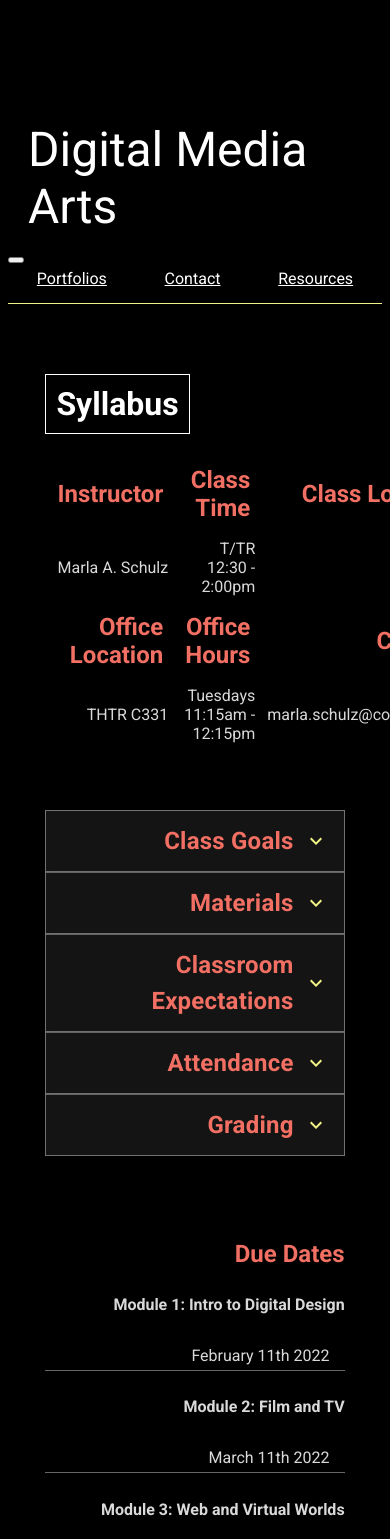
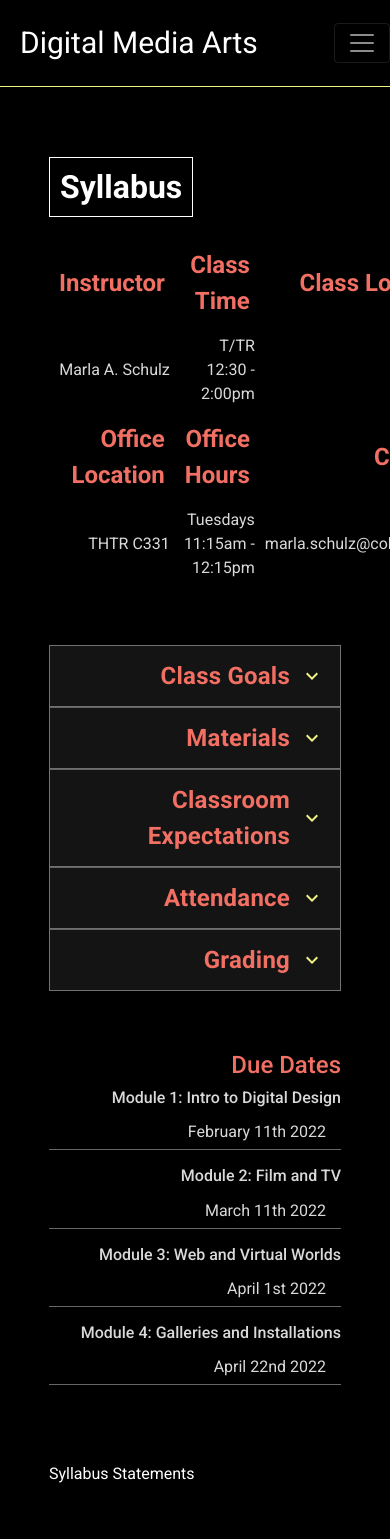
Before and after one commit to marlitas/digital_media, a React (Create React App) app: page / in a window 390 px wide. Shown: the top 1539 px of the page. Built offline with nearby package versions, Linux system fonts and the light colour scheme; a web font is replaced by a local one.

Commit message:
Add in bootstrap syntax

```diff
--- a/src/App.css
+++ b/src/App.css
@@ -2,7 +2,6 @@
 
 
 body {
-  margin-top: 12vh;
   background-color: black;
   color: rgba(255, 255, 255, .85);
   > .footer {
@@ -76,3 +75,21 @@ a {
 .card-heading:hover{
   color:#F26F63;
 }
+
+@media only screen and (max-width: 770px) {
+  h1 {
+    font-size: 2em;
+  }
+}
+
+@media only screen and (max-width: 400px) {
+  h1 {
+    font-family: 'Roboto';
+    font-size: 1.5em;
+  }
+
+  .card-heading {
+    font-size: 1em;
+    font-weight: 400;
+  }
+}
--- a/src/App.js
+++ b/src/App.js
@@ -1,3 +1,4 @@
+import 'bootstrap/dist/css/bootstrap.min.css';
 import './App.css';
 import { Routes, Route} from 'react-router-dom';
 import Header from './components/header/header';
--- a/src/components/calendar/calendar.jsx
+++ b/src/components/calendar/calendar.jsx
@@ -1,8 +1,9 @@
 import './calendar.css'
+import { Container } from 'react-bootstrap';
 
 function calendar() {
   return (
-    <div className="container">
+    <Container>
       <h3>Due Dates</h3>
       <h5>Module 1: Intro to Digital Design</h5>
       <p className="due-date">February 11th 2022</p>
@@ -12,7 +13,7 @@ function calendar() {
       <p className="due-date">April 1st 2022</p>
       <h5>Module 4: Galleries and Installations</h5>
       <p className="due-date">April 22nd 2022</p>
-    </div>
+    </Container>
   )
 }
 
--- a/src/components/home/home.jsx
+++ b/src/components/home/home.jsx
@@ -1,15 +1,16 @@
 import './home.css';
 import Syllabus from '../syllabus/syllabus';
-import Calendar from '../calendar/calendar'
+import Calendar from '../calendar/calendar';
+import { Container } from 'react-bootstrap';
 
 function home() {
   return (
     <>
       <Syllabus />
       <Calendar />
-      <div className='container'>
+      <Container>
         <a href="https://www.colorado.edu/academicaffairs/node/821/attachment" download>Syllabus Statements</a>
-      </div>
+      </Container>
     </>
   )
 }
--- a/src/components/portfolios/portfolios.jsx
+++ b/src/components/portfolios/portfolios.jsx
@@ -1,6 +1,7 @@
-import { Outlet } from 'react-router-dom'
+import { Outlet } from 'react-router-dom';
 import Student from '../StudentCard/studentCard';
-import './portfolios.css'
+import { Container } from 'react-bootstrap';
+import './portfolios.css';
 
 function portfolios() {
 
@@ -26,12 +27,12 @@ function portfolios() {
     });
 
     return (
-        <div class="container">
+        <Container>
             <div class="card-container">
             {studentCards}
                 <Outlet />
             </div>
-        </div>
+        </Container>
 
     )
 }
--- a/src/components/syllabus/syllabus.jsx
+++ b/src/components/syllabus/syllabus.jsx
@@ -4,11 +4,12 @@ import AccordionSummary from '@mui/material/AccordionSummary';
 import AccordionDetails from '@mui/material/AccordionDetails';
 import Typography from '@mui/material/Typography';
 import ExpandMoreIcon from '@mui/icons-material/ExpandMore';
+import { Container } from 'react-bootstrap';
 
 function syllabus() {
   return (
     <>
-      <div className='container'>
+      <Container>
         <h2 className='subheading'>Syllabus</h2>
         <table className='class-info'>
           <tr>
@@ -32,9 +33,9 @@ function syllabus() {
             <td>marla.schulz@colorado.edu</td>
           </tr>
         </table>
-      </div>
+      </Container>
 
-      <div className='container'>
+      <Container>
         <Accordion>
           <AccordionSummary
             expandIcon={<ExpandMoreIcon />}
@@ -131,7 +132,7 @@ function syllabus() {
             </Typography>
           </AccordionDetails>
         </Accordion>
-      </div>
+      </Container>
     </>
   )
 }
```
